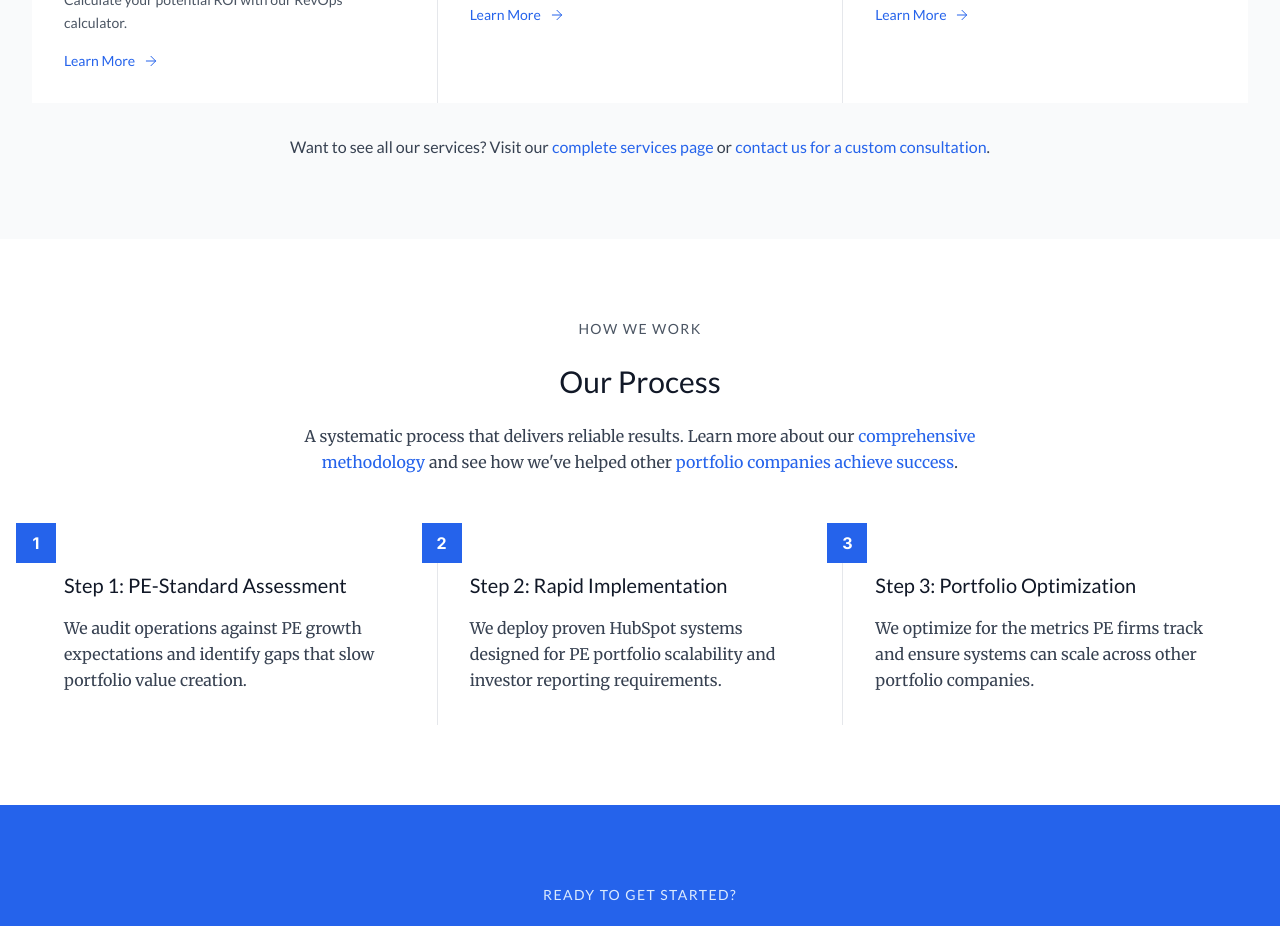
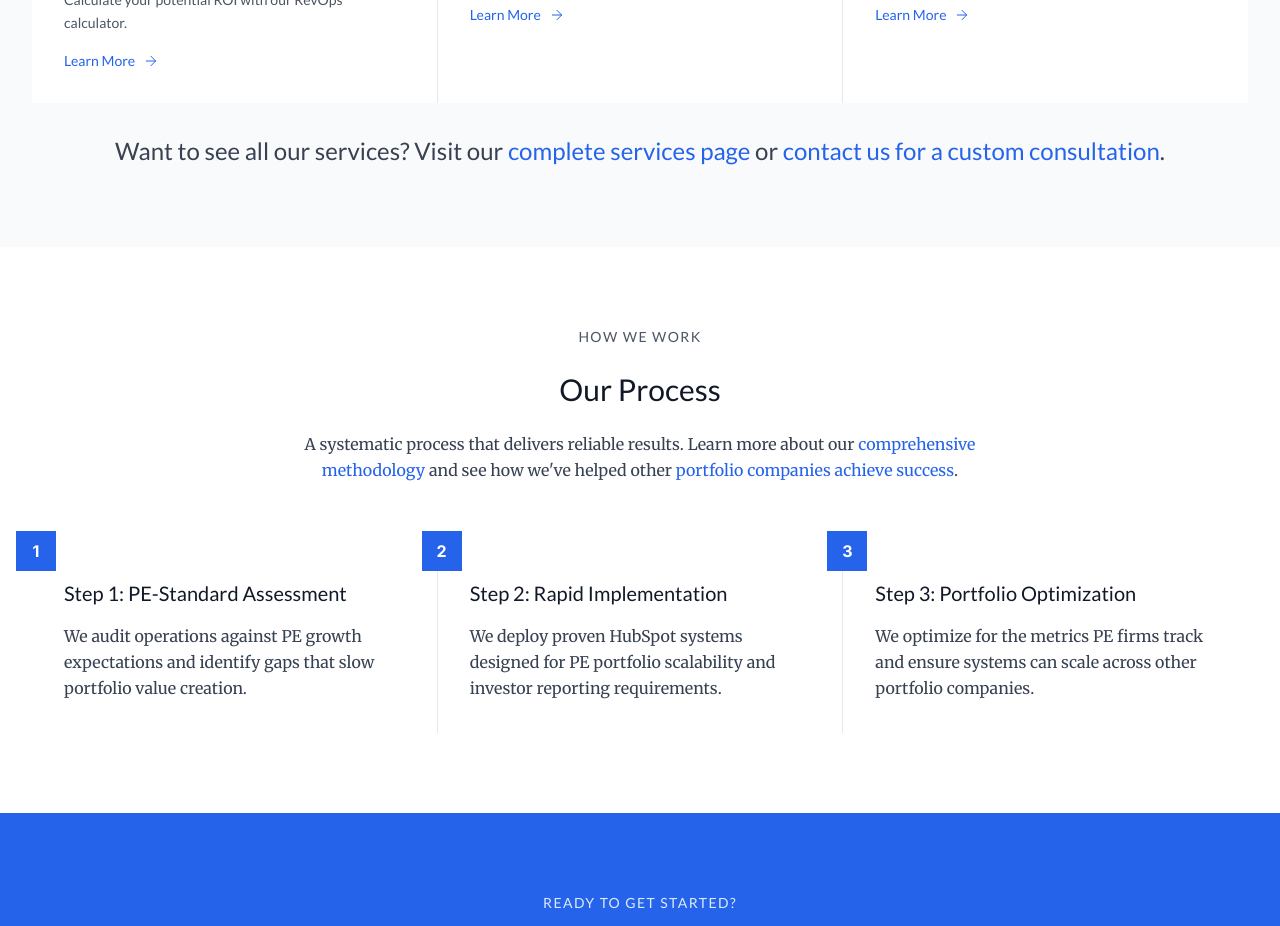
Before and after one commit to dataopsgroup/v0-oh, a Next.js app: page / in a window 1280 px wide. Shown: the part 2600-3526 px from the top of the page. Built offline with nearby package versions, Linux system fonts and the light colour scheme.

Commit message:
feat: update h2 element size to text-2xl
Improve heading size for better visual hierarchy.

#VERCEL_SKIP

Co-authored-by: DataOps Group <210094072+dataopsgroup@users.noreply.github.com>

```diff
--- a/app/page.tsx
+++ b/app/page.tsx
@@ -357,7 +357,7 @@ export default function DataOpsHomepage() {
           </div>
 
           <div className="text-center">
-            <h2 className="headline text-base text-gray-700">
+            <h2 className="headline text-2xl text-gray-700">
               Want to see all our services? Visit our{" "}
               <Link href="#" className="text-blue-600 hover:underline">
                 complete services page
```
